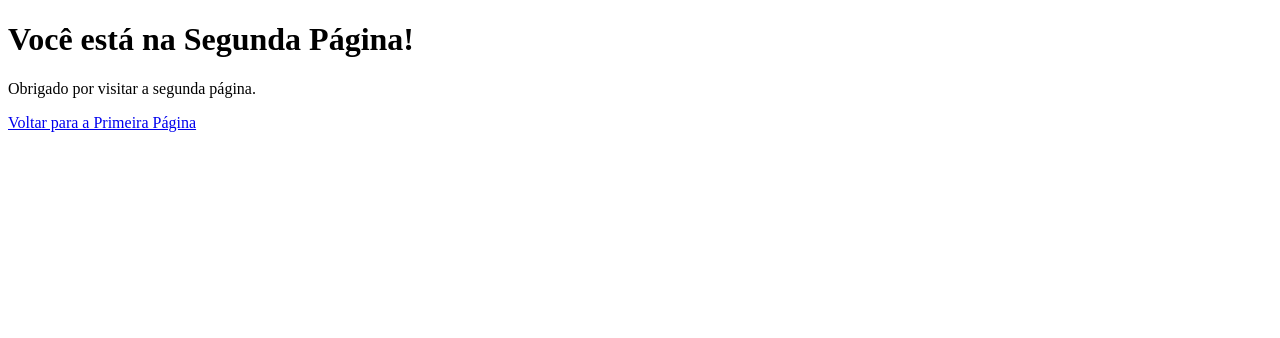
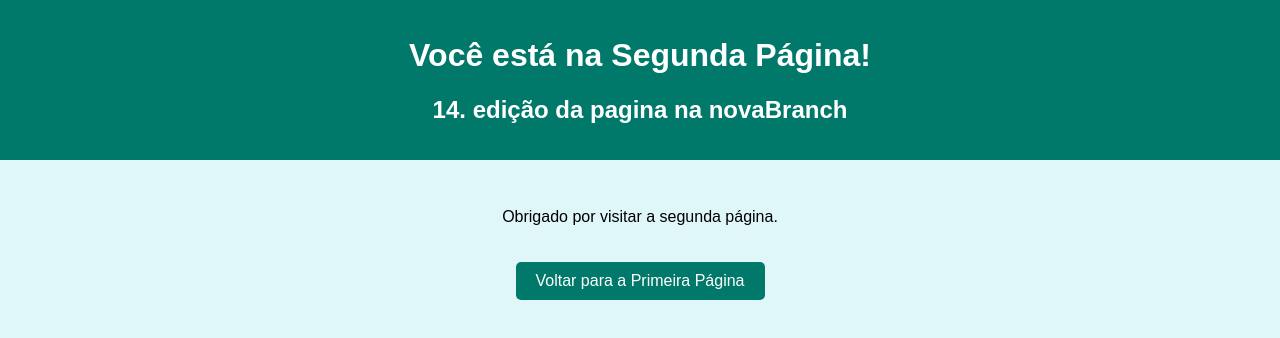
Before and after one commit to TiagoSPimentel/CG, a plain HTML site: page pagina2.html in a window 1280 px wide. Drawn offline with Linux system fonts and the light colour scheme.

Commit message:
Editando arquivo na branch nova

```diff
--- a/pagina2.css
+++ b/pagina2.css
@@ -0,0 +1,27 @@
+body {
+    font-family: Arial, sans-serif;
+    background-color: #e0f7fa;
+    text-align: center;
+    margin: 0;
+    padding: 0;
+}
+header {
+    background-color: #00796b;
+    color: white;
+    padding: 1em 0;
+}
+main {
+    padding: 2em;
+}
+a {
+    display: inline-block;
+    margin-top: 20px;
+    text-decoration: none;
+    background-color: #00796b;
+    color: white;
+    padding: 10px 20px;
+    border-radius: 5px;
+}
+a:hover {
+    background-color: #004d40;
+}
--- a/pagina2.html
+++ b/pagina2.html
@@ -10,6 +10,7 @@
 
 <header>
     <h1>Você está na Segunda Página!</h1>
+    <h2>14. edição da pagina na novaBranch </h2>
 </header>
 
 <main>
```
